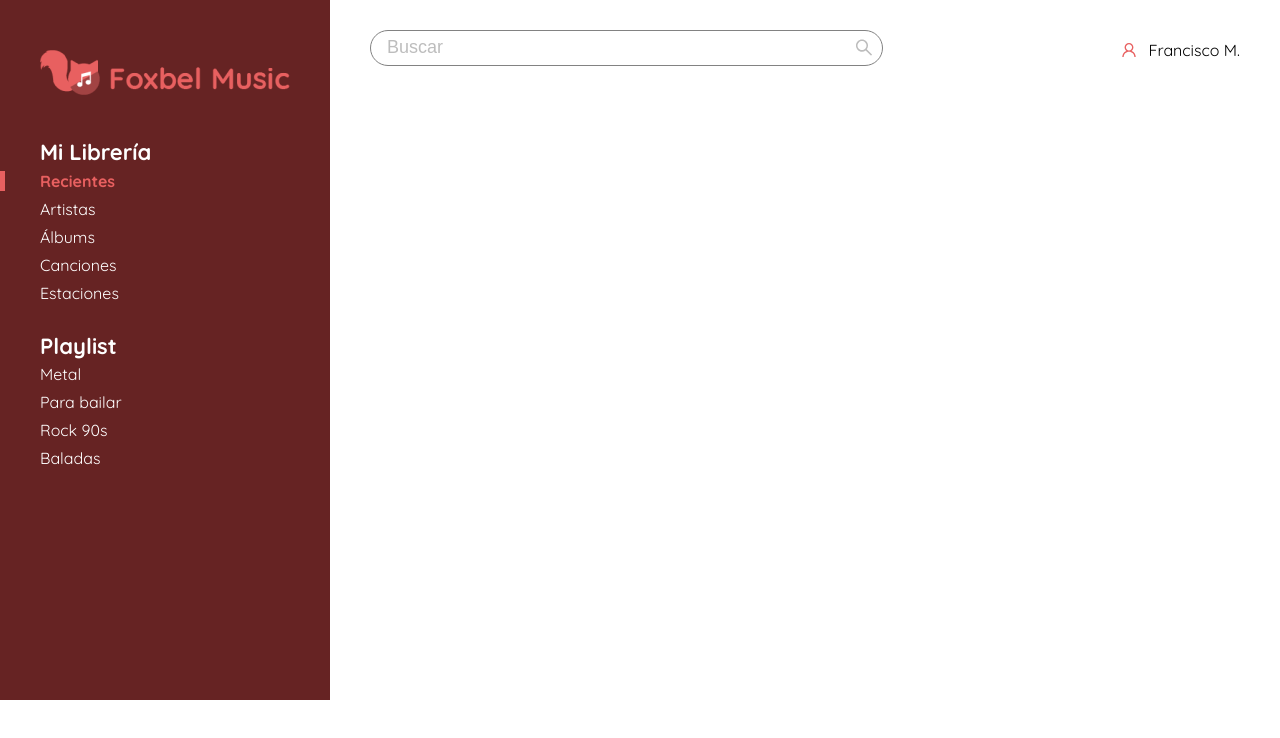
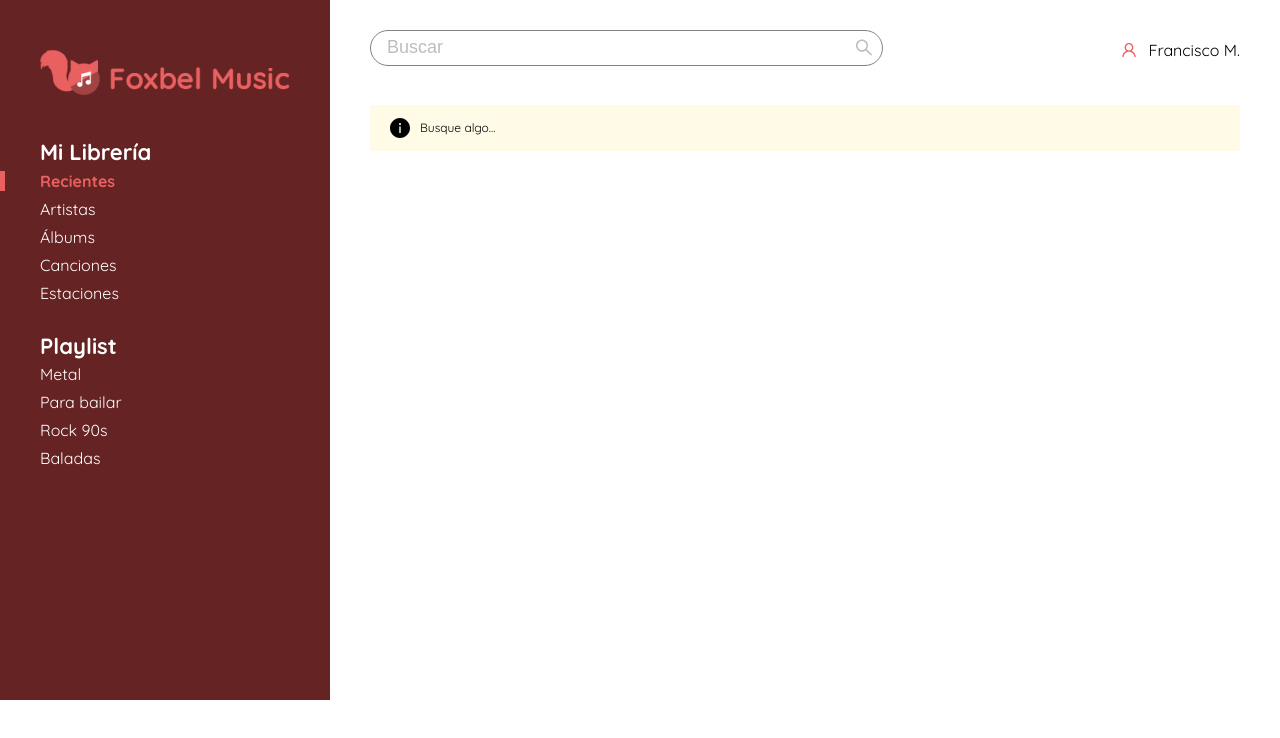
Before and after one commit to StevenACZ/Foxbel-Music, a React (Create React App) app: page / in a window 1280 px wide. Shown: the top 738 px of the page. Built offline with nearby package versions, Linux system fonts and the light colour scheme.

Commit message:
imporoved

```diff
--- a/src/components/main-music/MainMusic.tsx
+++ b/src/components/main-music/MainMusic.tsx
@@ -53,7 +53,7 @@ const MainMusic: React.FC<Props> = () => {
 
   return (
     <>
-      {songs &&
+      {songs ? (
         songs
           .slice(0, 1)
           .map(
@@ -98,7 +98,10 @@ const MainMusic: React.FC<Props> = () => {
                 </More>
               </MainMusicStyled>
             )
-          )}
+          )
+      ) : (
+        <Alert message="Busque algo..." type="warning" />
+      )}
       {loading && <Spin spinning={loading} />}
       {error && <Alert message={error} type="error" />}
     </>
```
